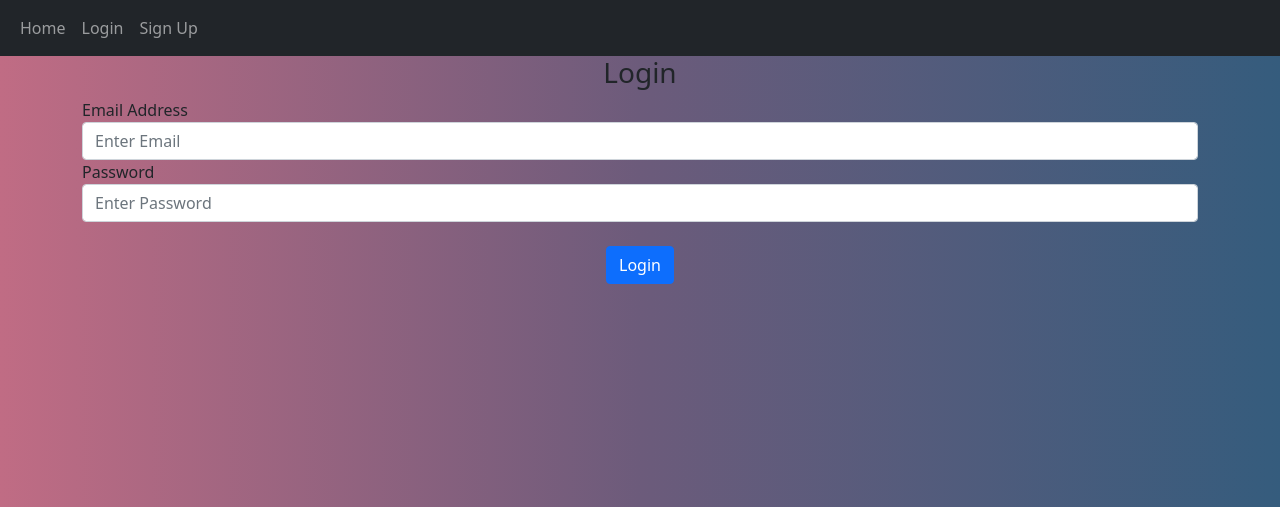
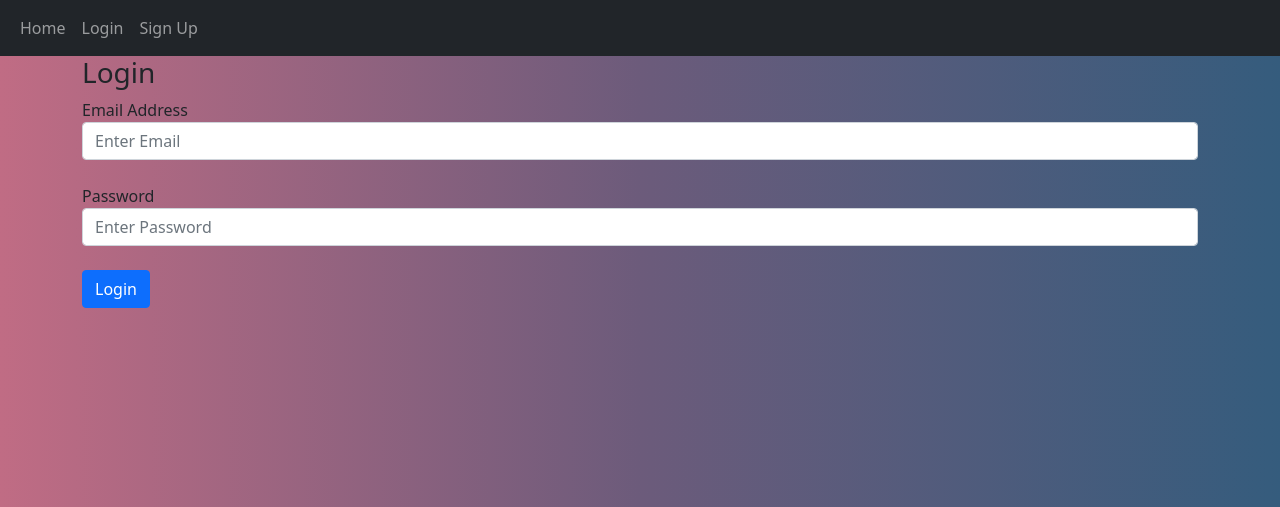
Before and after one commit to zilongg-wu/DTP13, a Flask app: a page that uses templates/base.html in a window 1280 px wide. Shown: the top 507 px of the page. Run offline with Flask 2, Linux system fonts and the light colour scheme; some libraries are stand-ins or nearby versions.

Commit message:
Add files via upload
comments

```diff
--- a/templates/base.html
+++ b/templates/base.html
@@ -1,3 +1,7 @@
+<!--This code is created by Zilong Wu on the 01/08/2022 -->
+<!--This is the code for base.html-->
+
+
 <!DOCTYPE html>
 <html lang="en">
   <head>
--- a/templates/classrooms.html
+++ b/templates/classrooms.html
@@ -1,3 +1,7 @@
+<!--This code is created by Zilong Wu on the 01/08/2022 -->
+<!--This is the code for classrooms.html-->
+
+
 <!DOCTYPE html>
 <html lang="en">
 <head>
--- a/templates/classrooms_div.html
+++ b/templates/classrooms_div.html
@@ -1,3 +1,6 @@
+<!--This code is created by Zilong Wu on the 01/08/2022 -->
+<!--This is the code for classrooms_div.html-->
+
 <!DOCTYPE html>
 <html lang="en">
 <head>
--- a/templates/create_classroom.html
+++ b/templates/create_classroom.html
@@ -1,3 +1,7 @@
+<!--This code is created by Zilong Wu on the 01/08/2022 -->
+<!--This is the code for create_classrooms.html-->
+
+
 <!DOCTYPE html>
 <html lang="en">
 <head>
--- a/templates/home.html
+++ b/templates/home.html
@@ -1,4 +1,5 @@
-<!--Layout for homt.html -->
+<!--This code is created by Zilong Wu on the 01/08/2022 -->
+<!--This is the code for home.html-->
 
 
 <!DOCTYPE html>
--- a/templates/login.html
+++ b/templates/login.html
@@ -1,3 +1,5 @@
+<!--This code is created by Zilong Wu on the 01/08/2022 -->
+<!--This is the code for login.html-->
 {% extends "base.html" %} {% block title %}Login{% endblock %} {% block content%}
 
   <!DOCTYPE html>
@@ -10,8 +12,11 @@
     <title>Login Page</title>
   </head>
   <body>
+
+
+    <div class = "everything ">
       <form method="POST">
-      <h3 align="center">Login</h3>
+        <h3 class="h3">Login</h3>
         <div class="form-group">
           <label for="email">Email Address</label>
           <input
@@ -21,6 +26,7 @@
             class="form-control"
             placeholder="Enter Email"
           />
+          <br>
           <label for="password">Password</label>
           <input
             type="password"
@@ -30,12 +36,13 @@
             placeholder="Enter Password"
           />
           <br />
-        <div align="center">
+          <div class="submit">
             <button class="btn btn-primary" type="submit">Login</button>
           </div>
         </div>
       </form>
       {% endblock %}
+    </div>
 
   </body>
   </html>
--- a/templates/signup.html
+++ b/templates/signup.html
@@ -1,3 +1,7 @@
+<!--This code is created by Zilong Wu on the 01/08/2022 -->
+<!--This is the code for signup.html-->
+
+
 {% extends "base.html" %} {% block title %}Sign Up{% endblock %} {% block
 content %}
 
```
Lines whose indentation alone changed are shown as unchanged.
